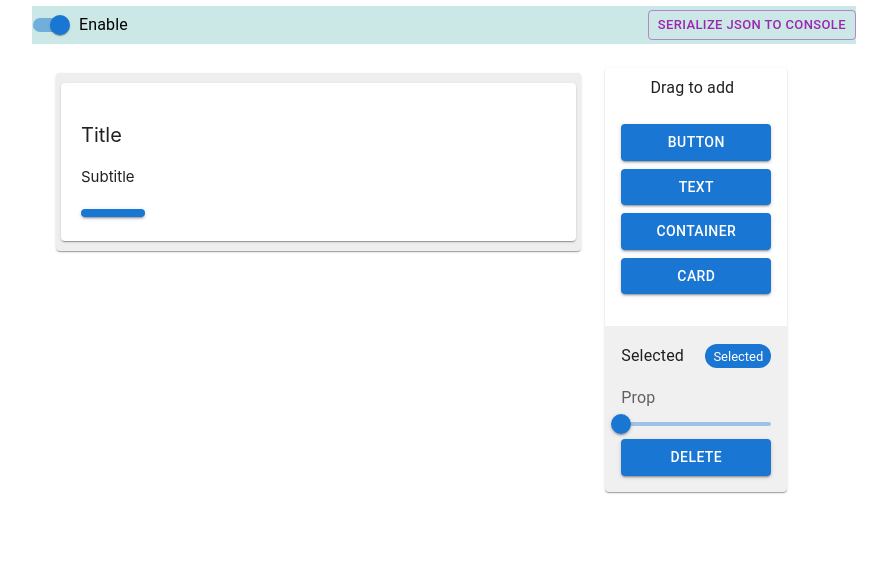
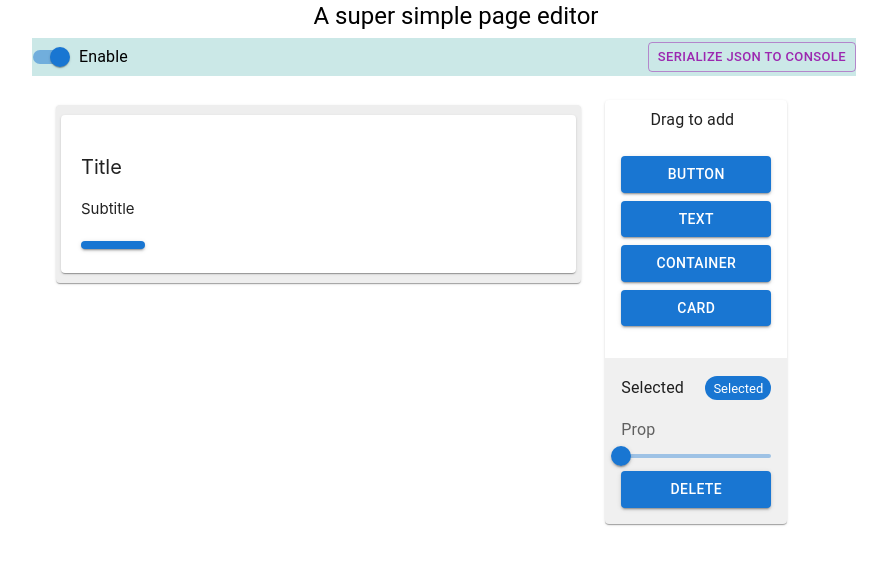
Before and after one commit to enriquesalceda/simplebuilder, a React (Create React App) app: page / in a window 1280 px wide. Shown: the top 564 px of the page, without its empty margins (184-1071 px from the left). Built offline with nearby package versions, Linux system fonts and the light colour scheme.

Commit message:
add page title

```diff
--- a/src/App.js
+++ b/src/App.js
@@ -16,6 +16,7 @@ import { Text } from './Text';
 export default function App() {
   return (
       <div style={{margin: "0 auto", width: "800px", backgroundColor: "000" }}>
+          <Typography variant="h5" align="center">A super simple page editor</Typography>
           <Grid container spacing={3} style={{paddingTop: "10px"}}>
               <Topbar />
               <Grid item xs={8}>
```
